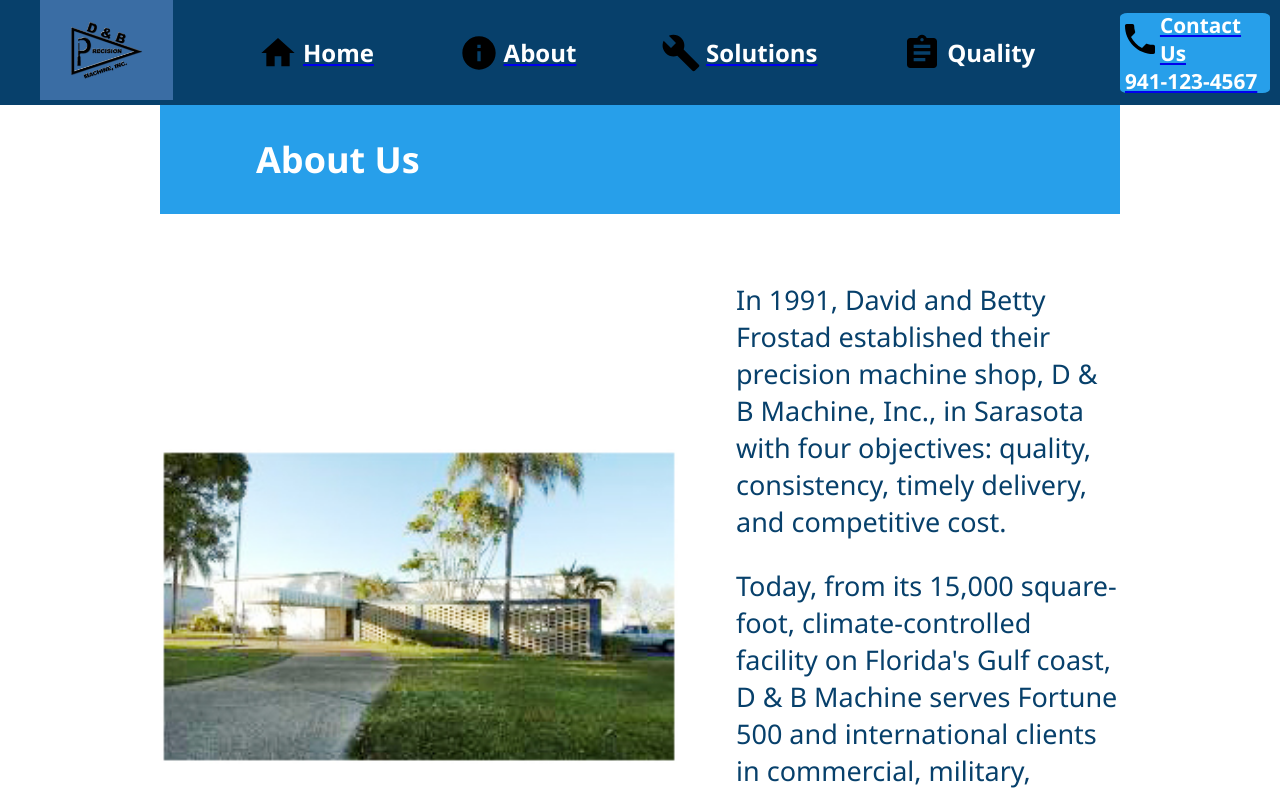
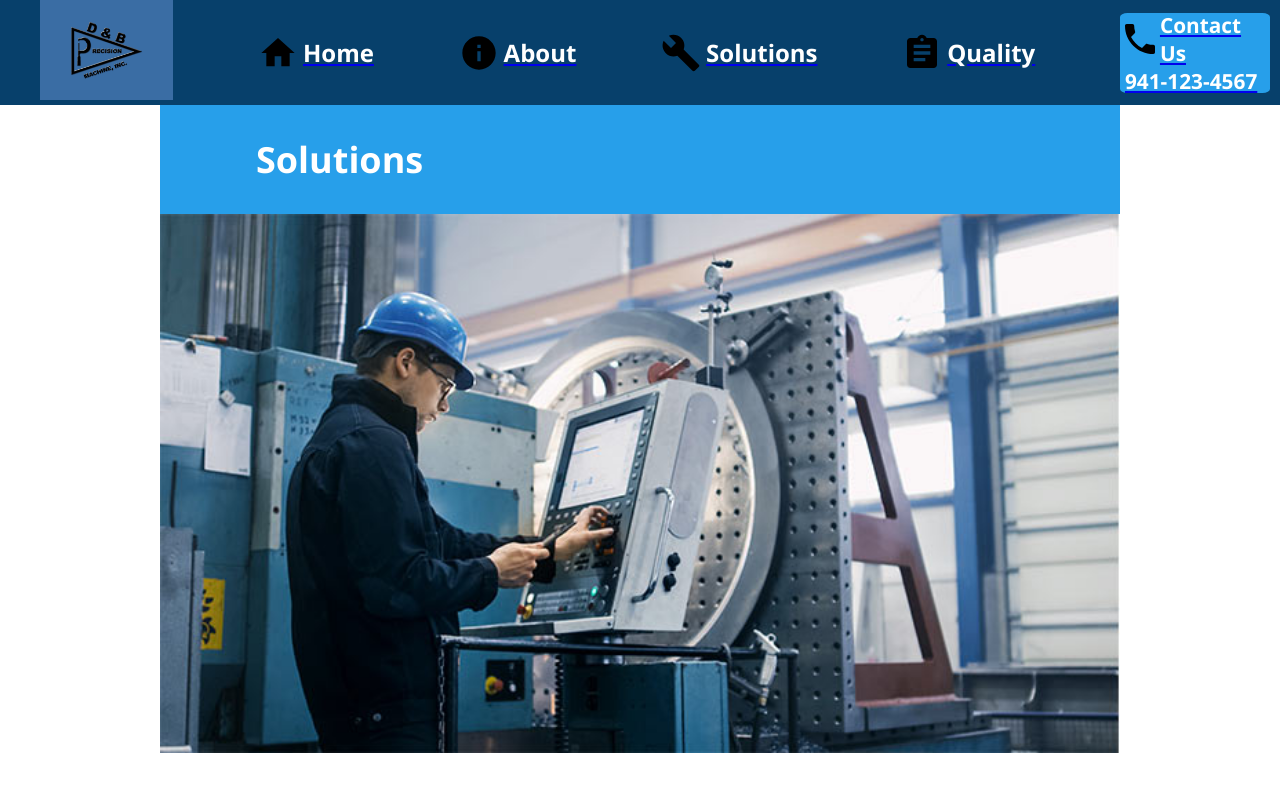
Before and after one commit to irendon1993/dandbwebsite, a React (Create React App) app: page /solutions in a window 1280 px wide. Shown: the top 795 px of the page. Built offline with nearby package versions, Linux system fonts and the light colour scheme.

Commit message:
Started working on solutions page

```diff
--- a/src/App.js
+++ b/src/App.js
@@ -6,7 +6,9 @@ import { Header } from './Components/Header.js'
 import {Footer} from './Components/Footer.js'
 import { Home } from './Pages/Home'
 import { About } from './Pages/About'
-
+import {Solutions} from './Pages/Solutions'
+import { Quality } from "./Pages/Quality"
+import {Contact} from "./Pages/Contact"
 export function App() {
 
   return (
@@ -15,9 +17,11 @@ export function App() {
       <Switch>
         <Route exact path="/" component={Home} />
         <Route exact path="/about" component={About} />
-        <Route exact path="/solutions" component={About} />
-        <Route exact path="/quality" component={About} />
-        <Route exact path="/contact" component={About} />
+        <Route exact path="/solutions" component={Solutions} />
+        <Route exact path="/quality" component={Quality} />
+        <Route exact path="/contact" component={Contact} />
+        <Route exact path="/milling" component={Contact} />
+
       </Switch>
       <Footer />
     </main>
--- a/src/Components/Header.js
+++ b/src/Components/Header.js
@@ -27,10 +27,10 @@ export function Header() {
 
 
             <li>
-              <div className="navItem"><img src={IconSolutions} /><Link to="solutions"><h3>Solutions</h3></Link></div>
+              <div className="navItem"><img src={IconSolutions} /><Link to="/solutions"><h3>Solutions</h3></Link></div>
             </li>
             <li>
-              <div className="navItem"><img src={IconQuality} /><Link><h3>Quality</h3></Link></div>
+              <div className="navItem"><img src={IconQuality} /><Link to="/quality"><h3>Quality</h3></Link></div>
 
             </li>
             <li className="contact">
--- a/src/Pages/Solutions.js
+++ b/src/Pages/Solutions.js
@@ -1,10 +1,20 @@
 import React from 'react'
+import SolutionsBanner from '../Images/ImageSolutionsHero.jpg'
+import CncItem from '../Images/ImageCNCMenuItem.jpg'
 import { Link } from 'react-router-dom'
 
 export function Solutions() {
     return(
-        <div>
-            test
+        <div className="solutions">
+            <section className="solutionsBanner">
+                <h2>Solutions</h2>
+            </section>
+            <section className="solutionsHero">
+                <img src={SolutionsBanner}/>
+            </section>
+            <section className="solutionsMenu">
+                <Link to="/milling"><img src={CncItem}></img></Link>
+            </section>
         </div>
     );
 }
--- a/src/Styles/about.scss
+++ b/src/Styles/about.scss
@@ -2,7 +2,6 @@
     display: flex;
     flex-direction: column;
     align-items: center;
-    // justify-content: center;
     background-color: white;
 
     .aboutBanner {
@@ -10,6 +9,7 @@
         background-color: #279FEA;
 
         h2{
+
             font-size: 36px;
             padding-left: 10%;
             color: white;
@@ -24,17 +24,18 @@
         padding-top: 40px;
 
         .dnbImage {
-        width: 60%;
+            width: 60%;
 
-        img {
-            width: 90%;
-        }
+            img {
+                width: 90%;
+            }
         }
 
         .dnbText {
             width: 40%;
 
             p {
+                font-weight: 600;
                 color: #07406B;
                 font-size: 27px;
             }
@@ -55,6 +56,7 @@
             width: 100%;
 
             p {
+                font-weight: 600;
                 width: 100%;
                 color: #07406B;
                 font-size: 27px;
--- a/src/Styles/main.scss
+++ b/src/Styles/main.scss
@@ -1,6 +1,7 @@
 @import 'home';
 @import 'header';
 @import 'about';
+@import 'solutions';
 
 
 
@@ -27,10 +28,7 @@ main {
   align-items: center;
   background-color: #07406B;
 
-  h4 {
-    color: white;
-
+    h4 {
+      color: white;
   }
-
-
 }
--- /dev/null
+++ b/src/Styles/solutions.scss
@@ -0,0 +1,29 @@
+.solutions {
+    display: flex;
+    flex-direction: column;
+    align-items: center;
+    background-color: white;
+
+    .solutionsBanner{
+        width: 75%;
+        background-color: #279FEA;
+
+        h2{
+
+            font-size: 36px;
+            padding-left: 10%;
+            color: white;
+        }
+    }
+
+    .solutionsHero   {
+        width: 75%;
+        padding-bottom: 60px;
+
+        img {
+            width: 100%;
+        }
+    }
+
+
+}
```
Also changed, not shown: src/Pages/cnc.js (added, +10 -0 lines), src/Styles/header.scss (+2 -5 lines), src/Styles/home.scss (+4 -4 lines), src/Images/ImageCNCMenuItem.jpg (added), 1 other file (tests, documents, lock files or other folders).
